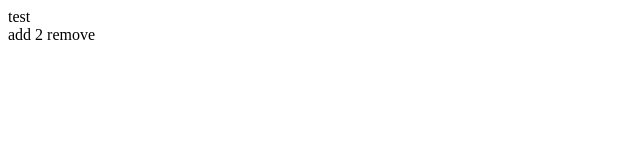
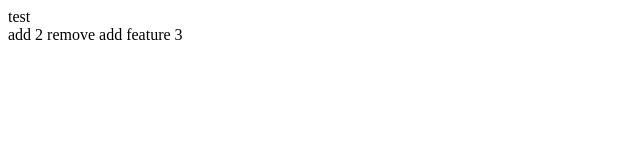
Before and after one commit to wongsakronde/firstProject, a plain HTML site: page index.html in a window 1280 px wide. Shown: the full height of the page, 0-640 px from the left. Drawn offline with Linux system fonts and the light colour scheme.

Commit message:
add feature 3

```diff
--- a/index.html
+++ b/index.html
@@ -13,6 +13,8 @@
         add
         2
         remove
+
+        add feature 3
     </div>
 </body>
 
```
